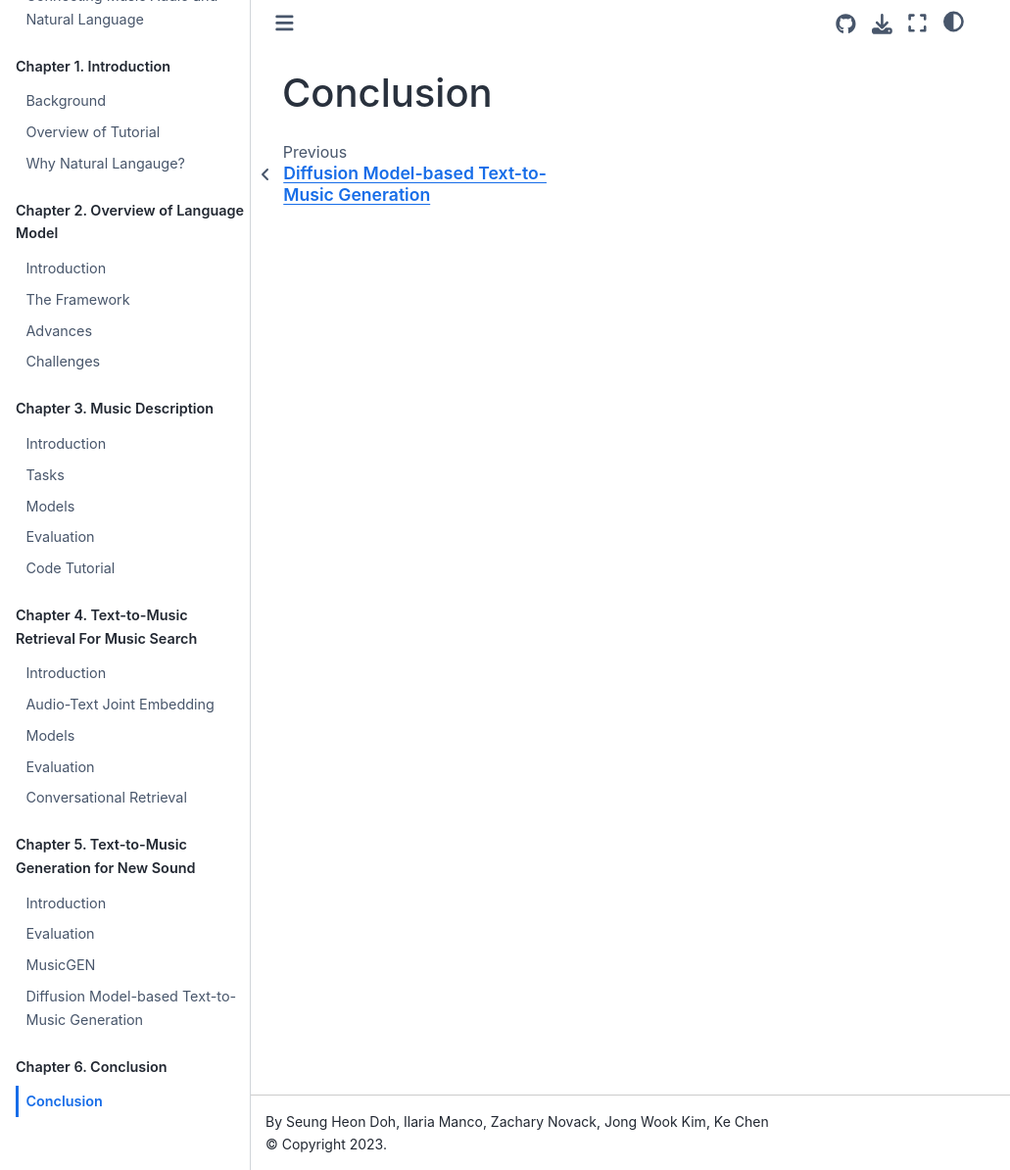
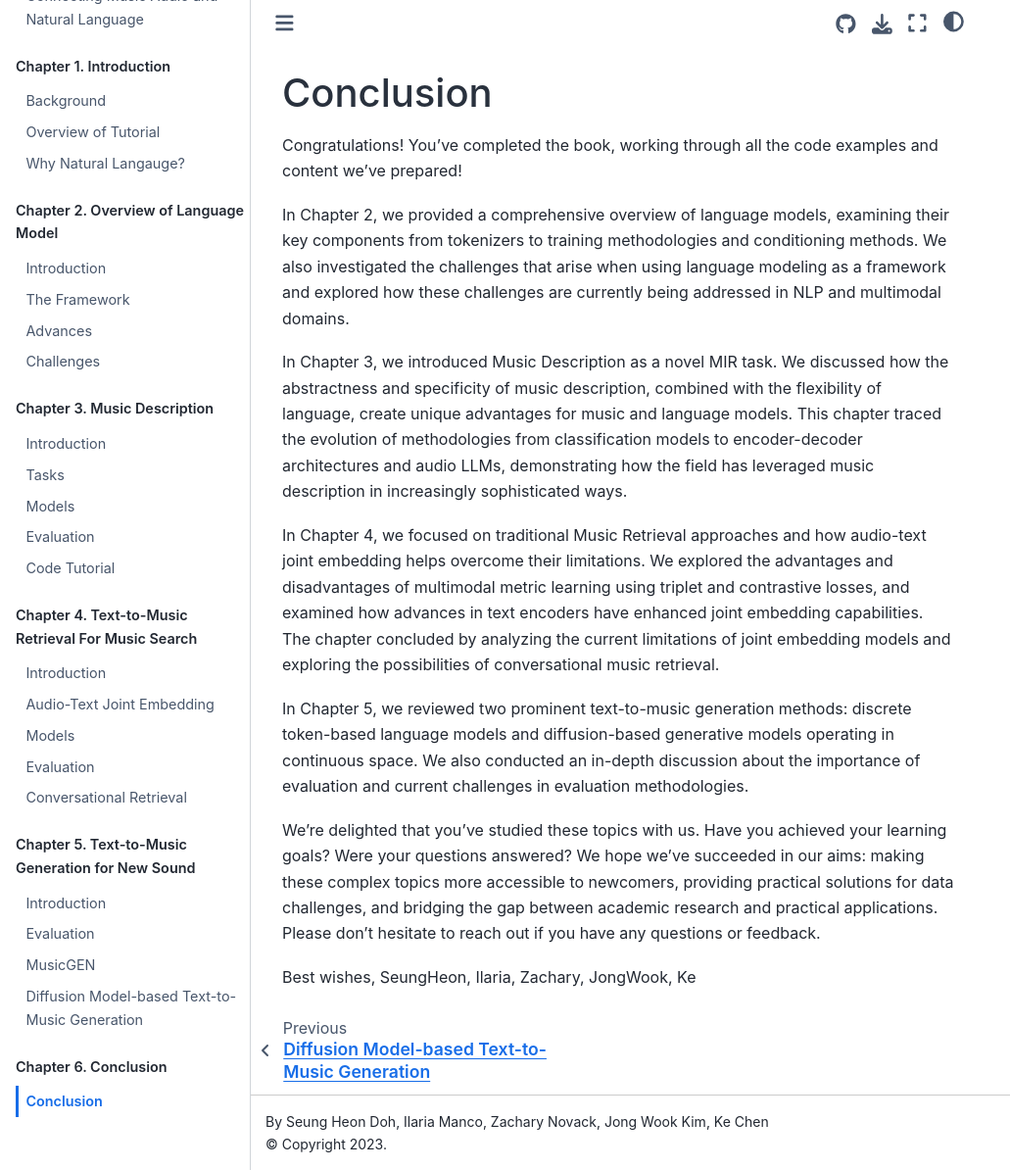
Before and after one commit to mulab-mir/music-language-tutorial, a Jupyter Book: the page built from book/conclusion/intro.md, in a window 1280 px wide and 1194 px high. Shown: the whole window at 98% size, without its empty margins (0-1031 px from the left). Built offline with Jupyter Book 1.0.4 settings and Sphinx 7.4.7 and the Sphinx Book theme 1.1.4, drawn with Linux system fonts in a browser that asks for light colours; pages that are not in the unit, such as notebooks, are missing from menus.

Commit message:
fix typo

```diff
--- a/book/conclusion/intro.md
+++ b/book/conclusion/intro.md
@@ -1 +1,16 @@
 # Conclusion
+
+Congratulations! You've completed the book, working through all the code examples and content we've prepared!
+
+In Chapter 2, we provided a comprehensive overview of language models, examining their key components from tokenizers to training methodologies and conditioning methods. We also investigated the challenges that arise when using language modeling as a framework and explored how these challenges are currently being addressed in NLP and multimodal domains.
+
+In Chapter 3, we introduced Music Description as a novel MIR task. We discussed how the abstractness and specificity of music description, combined with the flexibility of language, create unique advantages for music and language models. This chapter traced the evolution of methodologies from classification models to encoder-decoder architectures and audio LLMs, demonstrating how the field has leveraged music description in increasingly sophisticated ways.
+
+In Chapter 4, we focused on traditional Music Retrieval approaches and how audio-text joint embedding helps overcome their limitations. We explored the advantages and disadvantages of multimodal metric learning using triplet and contrastive losses, and examined how advances in text encoders have enhanced joint embedding capabilities. The chapter concluded by analyzing the current limitations of joint embedding models and exploring the possibilities of conversational music retrieval.
+
+In Chapter 5, we reviewed two prominent text-to-music generation methods: discrete token-based language models and diffusion-based generative models operating in continuous space. We also conducted an in-depth discussion about the importance of evaluation and current challenges in evaluation methodologies.
+
+We're delighted that you've studied these topics with us. Have you achieved your learning goals? Were your questions answered? We hope we've succeeded in our aims: making these complex topics more accessible to newcomers, providing practical solutions for data challenges, and bridging the gap between academic research and practical applications. Please don't hesitate to reach out if you have any questions or feedback.
+
+Best wishes,
+SeungHeon, Ilaria, Zachary, JongWook, Ke
```
Also changed, not shown: book/intro.md (+1 -1 lines), book/introduction/background.md (+1 -1 lines), book/introduction/overview.md (+1 -1 lines), book/retrieval/intro.md (+2 -2 lines), book/img/front.png (renamed from book/img/main.png), book/introduction/img/flow.png (added), book/introduction/img/generation.png (added), book/introduction/img/overview.png (deleted).
